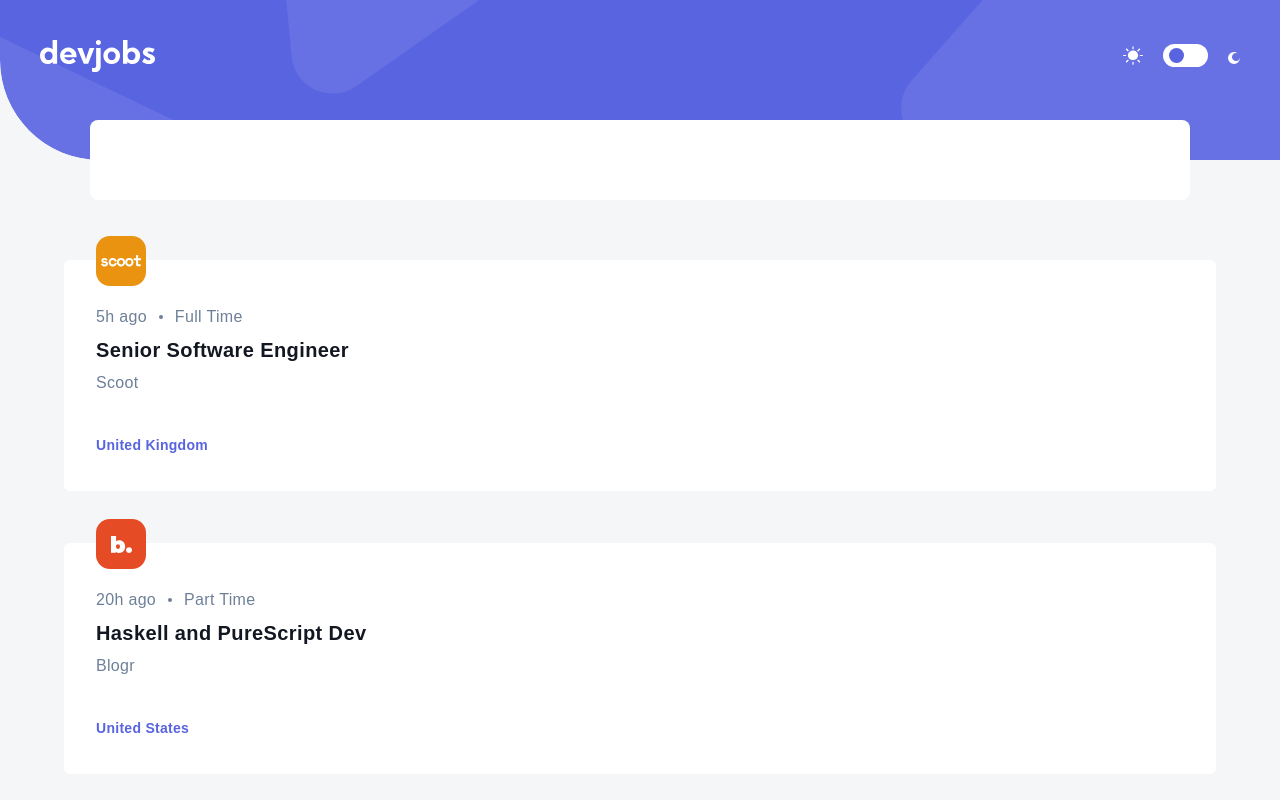
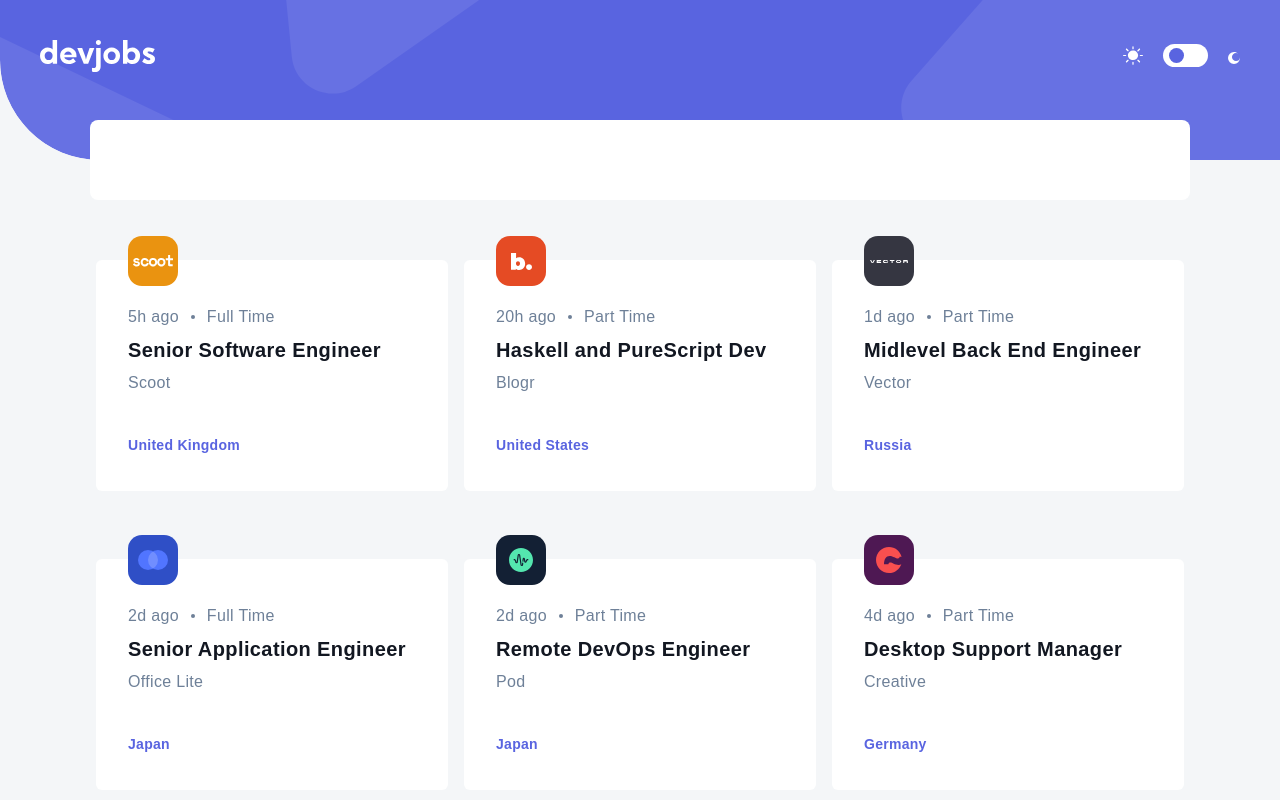
Before and after one commit to yehudz/devjobs-web-app, a Next.js app: page / in a window 1280 px wide. Shown: the top 800 px of the page. Built offline with nearby package versions, Linux system fonts and the light colour scheme.

Commit message:
[DWA-6] AC4 Add tablet and desktop screens

```diff
--- a/components/ui/JobCard/JobCard.tsx
+++ b/components/ui/JobCard/JobCard.tsx
@@ -14,6 +14,8 @@ const JobCard: React.FC<JobCardProps> = ({
         pt-6
         max-w-[90%]
         mt-7
+        md:max-w-[44%]
+        lg:max-w-[32%]
       "
     >
       <JobCardIcon
--- a/components/views/PostingsContainer.tsx
+++ b/components/views/PostingsContainer.tsx
@@ -11,6 +11,9 @@ const PostingsContainer: React.FC<ContentProps> = ({children})=> {
         justify-center
         mt-[8px]
         mx-auto
+        gap-4
+        lg:max-w-[90%]
+        xl:max-w-[1100px]
       "
     >
       {children}
```
